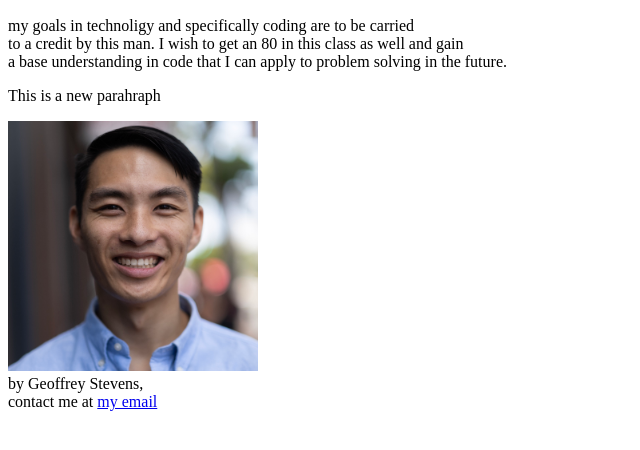
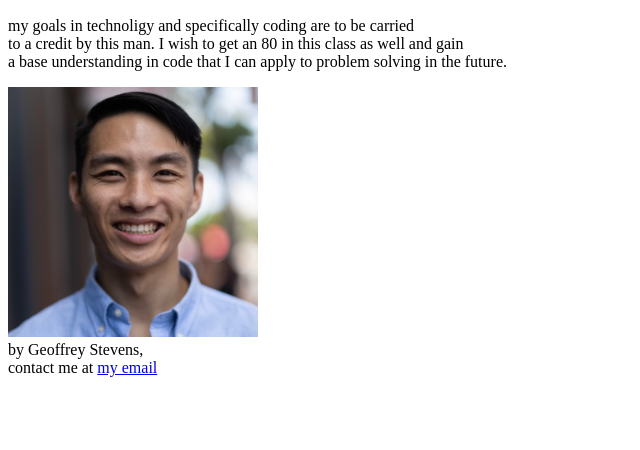
Before and after one commit to Geoffrey88/wsg-world, a plain HTML site: page web_app/index.html in a window 1280 px wide. Shown: the part 110-560 px from the top of the page, without its empty margins (0-640 px from the left). Drawn offline with Linux system fonts and the light colour scheme.

Commit message:
Removed paragraph

```diff
--- a/web_app/index.html
+++ b/web_app/index.html
@@ -23,7 +23,6 @@
       a base understanding in code that I can apply to problem solving in the
       future.
     </p>
-    <p>This is a new parahraph</p>
 
     <div class="picture">
       <img
```
